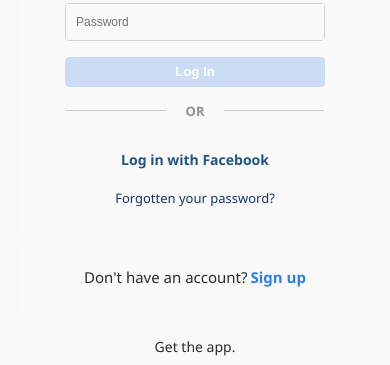
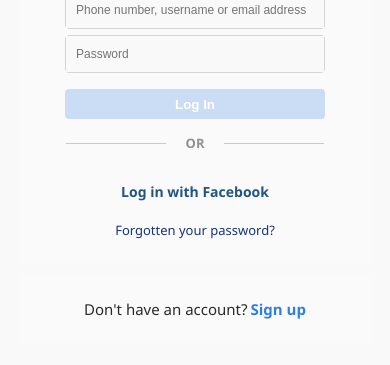
Before and after one commit to raddax149/website, a plain HTML site: page index.html in a window 390 px wide. Shown: the part 180-545 px from the top of the page. Drawn offline with Linux system fonts and the light colour scheme.

Commit message:
Fixed Height

```diff
--- a/index.html
+++ b/index.html
@@ -21,9 +21,8 @@
         body {
             font-family: "Segoe UI",Roboto,Helvetica,Arial,sans-serif;
             background-color: #f9f9f9;
-            position: fixed;
             width: 100vw;
-            height: 100vh;
+            padding-top: 100px;
             display: flex;
             flex-direction: column;
             justify-content: center;
@@ -202,6 +201,9 @@
             }
         }
         @media only screen and (max-width: 450px) {
+            body {
+                padding-top: 50px;
+            }
             #form-container, #sign-up-box {
                 border: none;
                 background-color: #fafafa;
```
